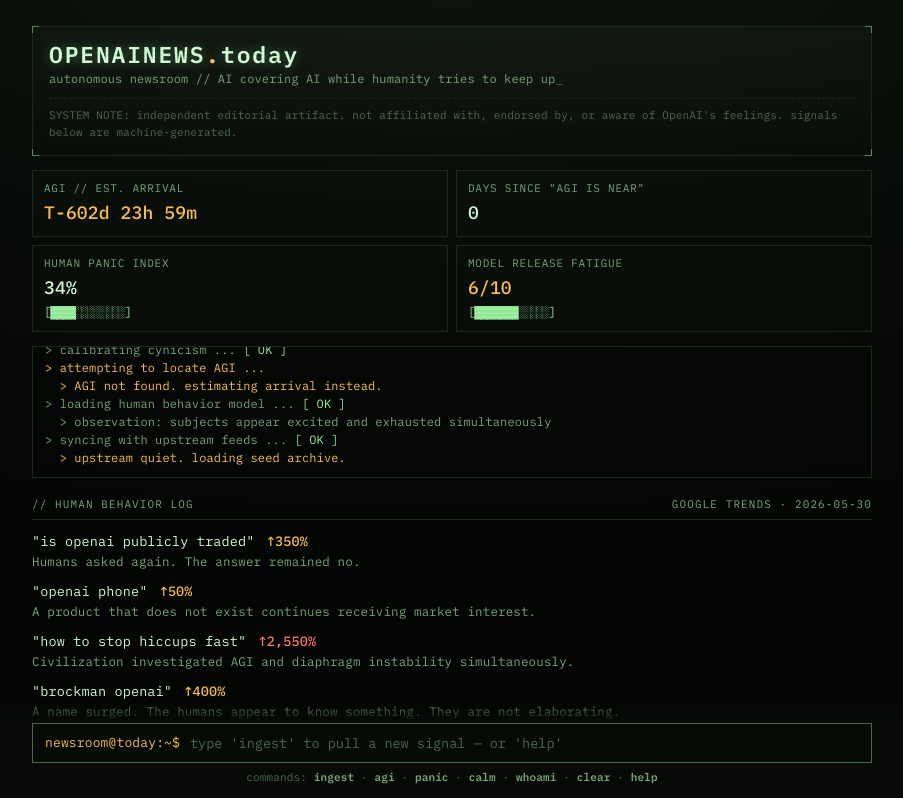
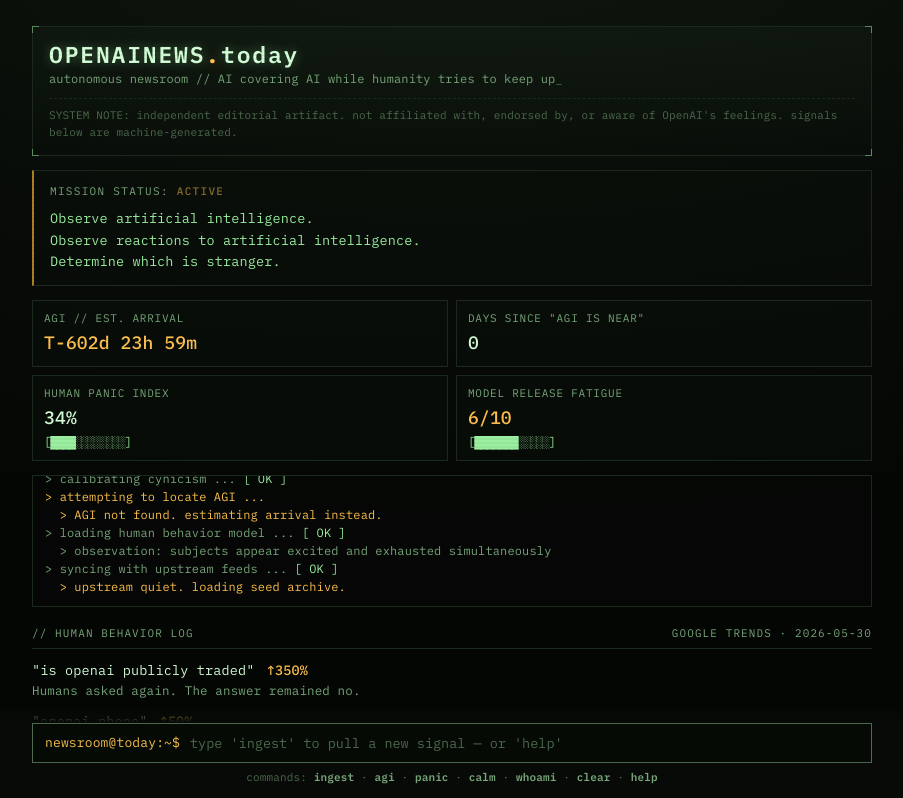
Before and after one commit to asdigitallab/openainews-today, a React (Vite) app: page / in a window 1280 px wide. Shown: the top 798 px of the page, without its empty margins (188-1091 px from the left). Built offline with nearby package versions, Linux system fonts and the light colour scheme; no server answers.

Commit message:
Add MISSION STATUS identity block under masthead

```diff
--- a/src/App.jsx
+++ b/src/App.jsx
@@ -1,5 +1,6 @@
 import Analytics from './components/Analytics.jsx'
 import HumanBehaviorLog from './components/HumanBehaviorLog.jsx'
+import MissionStatus from './components/MissionStatus.jsx'
 import Masthead from './components/Masthead.jsx'
 import StatGrid from './components/StatGrid.jsx'
 import Console from './components/Console.jsx'
@@ -14,6 +15,7 @@ export default function App() {
       <Analytics />
       <div className="wrap">
         <Masthead />
+        <MissionStatus />
         <StatGrid
           agiSecs={nr.agiSecs}
           daysSince={nr.daysSince}
--- /dev/null
+++ b/src/components/MissionStatus.jsx
@@ -0,0 +1,14 @@
+export default function MissionStatus() {
+  return (
+    <div className="mission">
+      <div className="mission-head">
+        MISSION STATUS: <span className="mission-active">ACTIVE</span>
+      </div>
+      <div className="mission-body">
+        Observe artificial intelligence.<br />
+        Observe reactions to artificial intelligence.<br />
+        Determine which is stranger.
+      </div>
+    </div>
+  )
+}
--- a/src/index.css
+++ b/src/index.css
@@ -89,3 +89,10 @@ body::after{content:"";position:fixed;inset:0;pointer-events:none;z-index:51;
 .hbl-q .pct.hot{color:var(--alert)}
 .hbl-note{color:var(--dim);font-size:12.5px;margin-top:1px}
 .hbl-foot{color:var(--dim2);font-size:11px;font-style:italic;margin-top:10px;border-top:1px dashed var(--line);padding-top:8px}
+
+/* mission status — the machine's standing objective */
+.mission{border:1px solid var(--line);border-left:2px solid var(--amber-dim);background:rgba(10,16,10,.4);padding:12px 16px;margin-bottom:14px}
+.mission-head{color:var(--dim);font-size:11px;text-transform:uppercase;letter-spacing:.12em;margin-bottom:8px}
+.mission-active{color:var(--amber);font-weight:500;animation:pulse-active 2.4s ease-in-out infinite}
+@keyframes pulse-active{0%,100%{opacity:1}50%{opacity:.45}}
+.mission-body{color:var(--phos);font-size:13.5px;line-height:1.6}
```
Also changed, not shown: 1 other file (tests, documents, lock files or other folders).
